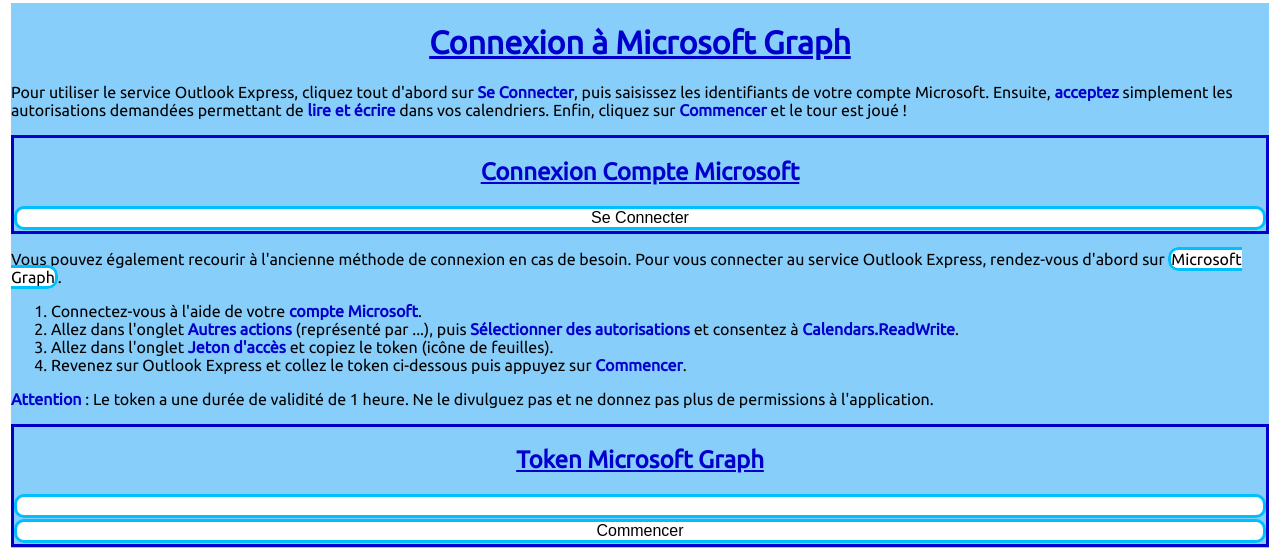
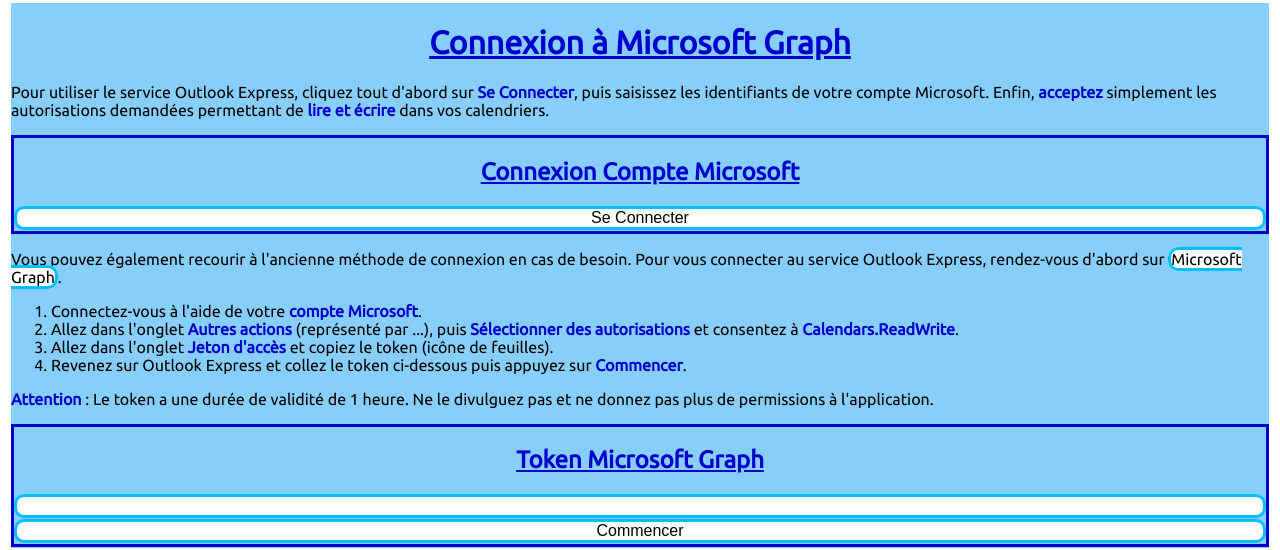
Before and after one commit to orthose/outlook-express, a PHP site: page / in a window 1280 px wide. Shown: the part 119-669 px from the top of the page. Run offline with PHP 8.4, Linux system fonts and the light colour scheme.

Commit message:
Économie du clic Commencer

```diff
--- a/index.php
+++ b/index.php
@@ -32,7 +32,7 @@
   </script>
   <script src="connection.js"></script>
 </head>
-<body onload="stats()">
+<body onload="stats();<?php if (isset($_SESSION["token"])) {echo "start_without_token()";} ?>">
   <header>
     <h1>Outlook Express Web App</h1>
     <a href='index.php'>Revenir à l'Accueil</a>
@@ -42,16 +42,15 @@
     <p>
       Pour utiliser le service Outlook Express, cliquez tout d'abord sur
       <strong>Se&nbsp;Connecter</strong>, puis saisissez les identifiants de votre
-      compte Microsoft. Ensuite, <strong>acceptez</strong> simplement les
+      compte Microsoft. Enfin, <strong>acceptez</strong> simplement les
       autorisations demandées permettant de <strong>lire et écrire</strong>
-      dans vos calendriers. Enfin, cliquez sur <strong>Commencer</strong>
-      et le tour est joué&nbsp;!
+      dans vos calendriers.
     </p>
     <div id="connection_without_token">
       <h2>Connexion Compte Microsoft</h2>
       <input type="submit"
-      value="<?php if (!isset($_SESSION["token"])) {echo "Se Connecter";} else {echo "Commencer";} ?>"
-      onClick="<?php if (!isset($_SESSION["token"])) {echo "get_authorization()";} else {echo "start_without_token()";} ?>">
+      value="<?php if (!isset($_SESSION["token"])) {echo "Se Connecter";} else {echo "Commencer";} // else useless body.onload ?>"
+      onClick="<?php if (!isset($_SESSION["token"])) {echo "get_authorization()";} else {echo "start_without_token()";} // else useless body.onload ?>">
     </div>
     <p>
       Vous pouvez également recourir à l'ancienne méthode de connexion en cas de besoin.
@@ -66,7 +65,7 @@
       <strong>Attention&nbsp;</strong>: Le token a une durée de validité de 1&nbsp;heure.
       Ne le divulguez pas et ne donnez pas plus de permissions à l'application.
     </p>
-    <div id="connection_with_token" <?php if (isset($_SESSION["token"])) {echo "hidden";} ?>>
+    <div id="connection_with_token" <?php if (isset($_SESSION["token"])) {echo "hidden";} // useless body.onload ?>>
       <h2>Token Microsoft Graph</h2>
       <input type="password">
       <input type="submit" value="Commencer" onClick="start_with_token()">
```
